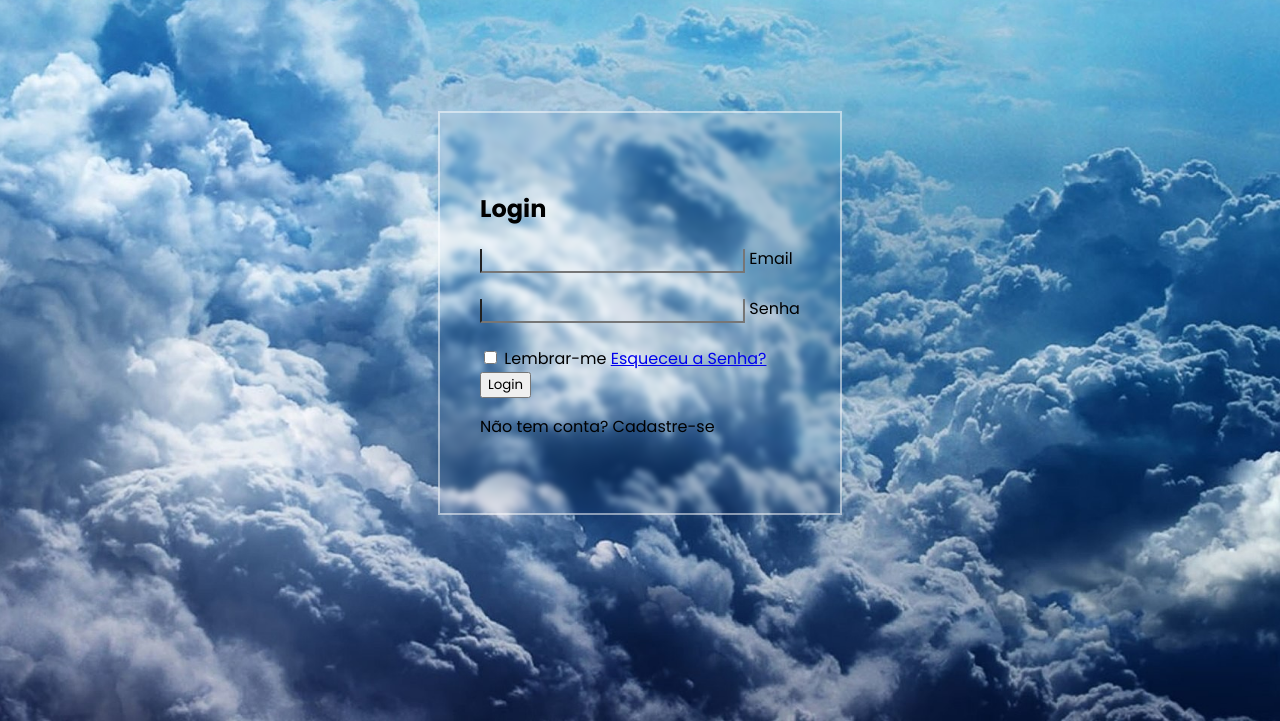
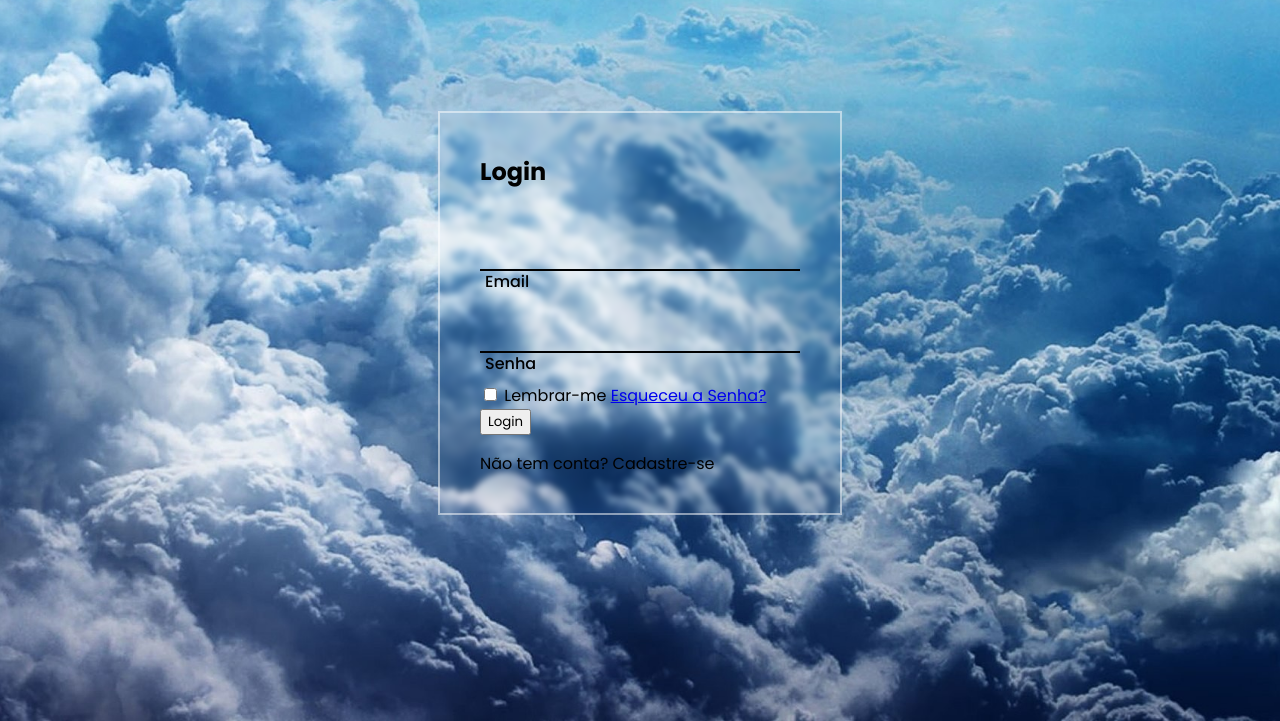
Before and after one commit to DarqWendel/FormularioHTMLeCSS, a plain HTML site: page index.html in a window 1280 px wide. Shown: the part 95-816 px from the top of the page. Drawn offline with nearby package versions, Linux system fonts and the light colour scheme.

Commit message:
Concluindo a NAV e aplicando background no BODY PARTE2

```diff
--- a/css/style.css
+++ b/css/style.css
@@ -12,8 +12,10 @@ body {
     min-height: 100vh;
     /* vh é o tamanho da tela */
     background: url(../img/cloud.jpg) no-repeat;
-    background-size: cover; /* Ajusta a imagem em qualquer resolução */
-    background-position: center; /* Relacionado a posição da imagem dentro do site */
+    background-size: cover;
+    /* Ajusta a imagem em qualquer resolução */
+    background-position: center;
+    /* Relacionado a posição da imagem dentro do site */
 }
 
 header {
@@ -42,9 +44,11 @@ nav.menu a {
 
 
 }
+
 .menu a {
     position: relative;
 }
+
 .menu a::after {
 
     content: " ";
@@ -92,8 +96,6 @@ main {
     background-color: transparent;
     backdrop-filter: blur(3px);
 
-
-
 }
 
 .input-box {
@@ -101,13 +103,28 @@ main {
     position: relative;
     width: 100%;
     height: 50px;
+    border-bottom: 2px solid black;
+    margin: 30px 0;
+}
 
+.input-box label {
+
+    position: absolute;
+    top: 50px;
+    left: 5px;
+    font-size: 1em;
+    font-weight: 500;
 
 
 }
 
 .input-box input {
 
+    width: 100%;
+    height: 100%;
+    border: none;
     background-color: transparent;
-    border-top: 20px;
+    outline: none;
+    font-size: 1em;
+
 }
```
